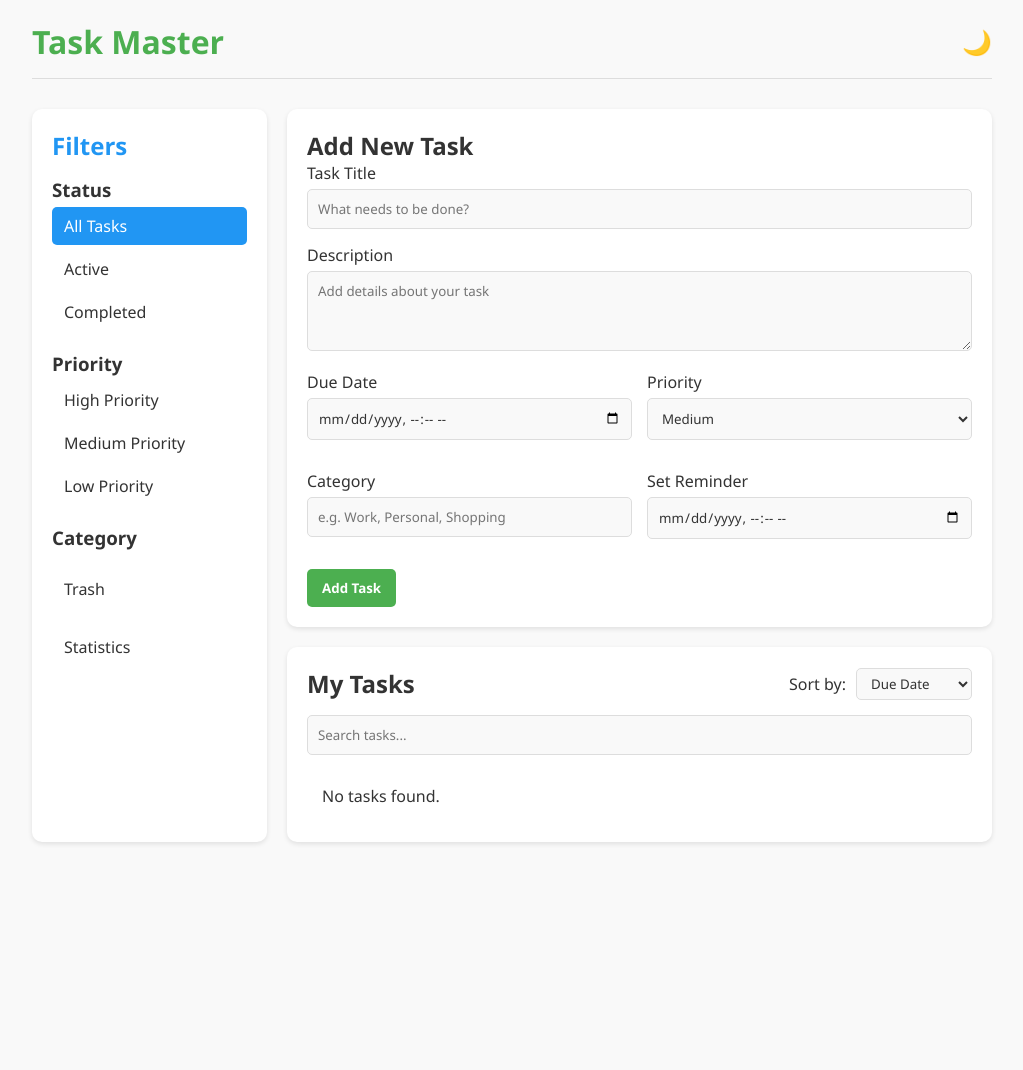
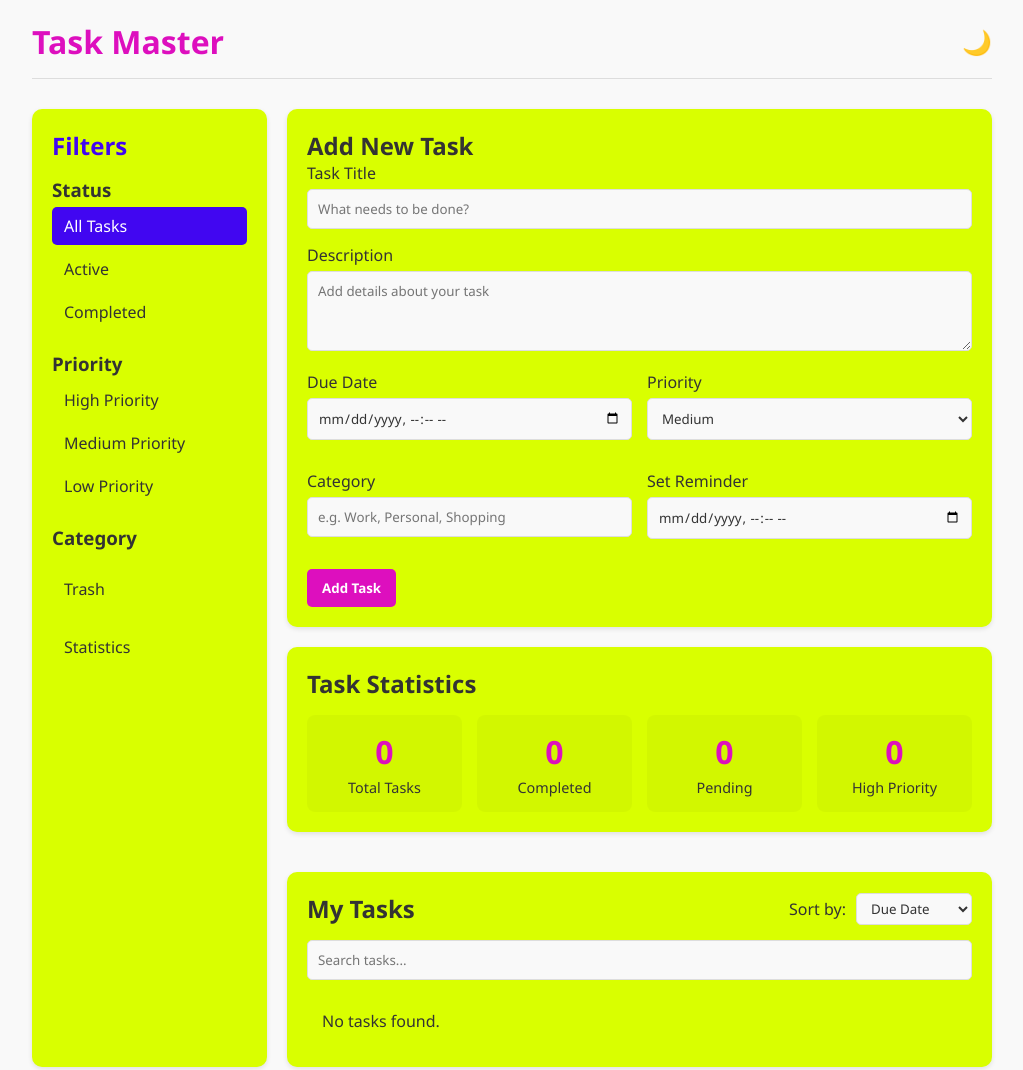
Before and after one commit to ikjotkour27/todoapplications, a plain HTML site: page index.html in a window 1280 px wide. Shown: the whole page, without its empty margins (128-1151 px from the left). Before the commit the page ends 862 px from the top, so only its background shows below. Drawn offline with Linux system fonts and the light colour scheme.

Commit message:
colour change

```diff
--- a/index.html
+++ b/index.html
@@ -13,13 +13,13 @@
             <button class="mode-toggle" id="modeToggle" aria-label="Toggle dark mode">🌙</button>
         </header>
 
-        <div class="app-container">
-            <div class="sidebar">
+        <div class="app-container" >
+            <div class="sidebar" style="background-color: rgb(217, 255, 0);">
                 <h2>Filters</h2>
-                <div class="filter-section">
+                <div class="filter-section" >
                     <h3>Status</h3>
-                    <div class="filter-option active" data-filter="all" tabindex="0" role="button">All Tasks</div>
-                    <div class="filter-option" data-filter="active" tabindex="0" role="button">Active</div>
+                    <div class="filter-option border active"  data-filter="all" tabindex="0" role="button">All Tasks</div>
+                    <div class="filter-option border" data-filter="active" tabindex="0" role="button">Active</div>
                     <div class="filter-option" data-filter="completed" tabindex="0" role="button">Completed</div>
                 </div>
                 <div class="filter-section">
@@ -43,7 +43,7 @@
             </div>
 
             <div class="main-content">
-                <div class="task-form">
+                <div class="task-form" style="background-color: rgb(217, 255, 0);">
                     <h2>Add New Task</h2>
                     <form id="addTaskForm">
                         <div class="form-group">
@@ -88,7 +88,7 @@
                     </form>
                 </div>
 
-                <div class="stats-container" id="statsContainer" style="display: none;">
+                <div class="stats-container"  style="background-color: rgb(217, 255, 0);" id="statsContainer" style="display: none;">
                     <div class="stats-header">
                         <h2>Task Statistics</h2>
                     </div>
@@ -112,7 +112,7 @@
                     </div>
                 </div>
 
-                <div class="task-list-container">
+                <div class="task-list-container"  style="background-color: rgb(217, 255, 0);">
                     <div class="task-list-header">
                         <h2>My Tasks</h2>
                         <div class="task-sort">
--- a/styles.css
+++ b/styles.css
@@ -1,7 +1,7 @@
 
 :root {
-    --primary-color: #4CAF50;
-    --secondary-color: #2196F3;
+    --primary-color: #dd0fbe;
+    --secondary-color: #4106f1;
     --danger-color: #f44336;
     --warning-color: #ff9800;
     --success-color: #8bc34a;
@@ -12,8 +12,8 @@
 }
 
 .dark-mode {
-    --primary-color: #6abf6e;
-    --secondary-color: #64b5f6;
+    --primary-color: #dd0fbe;
+    --secondary-color: #ff7ade;
     --danger-color: #e57373;
     --warning-color: #ffb74d;
     --success-color: #aed581;
```
